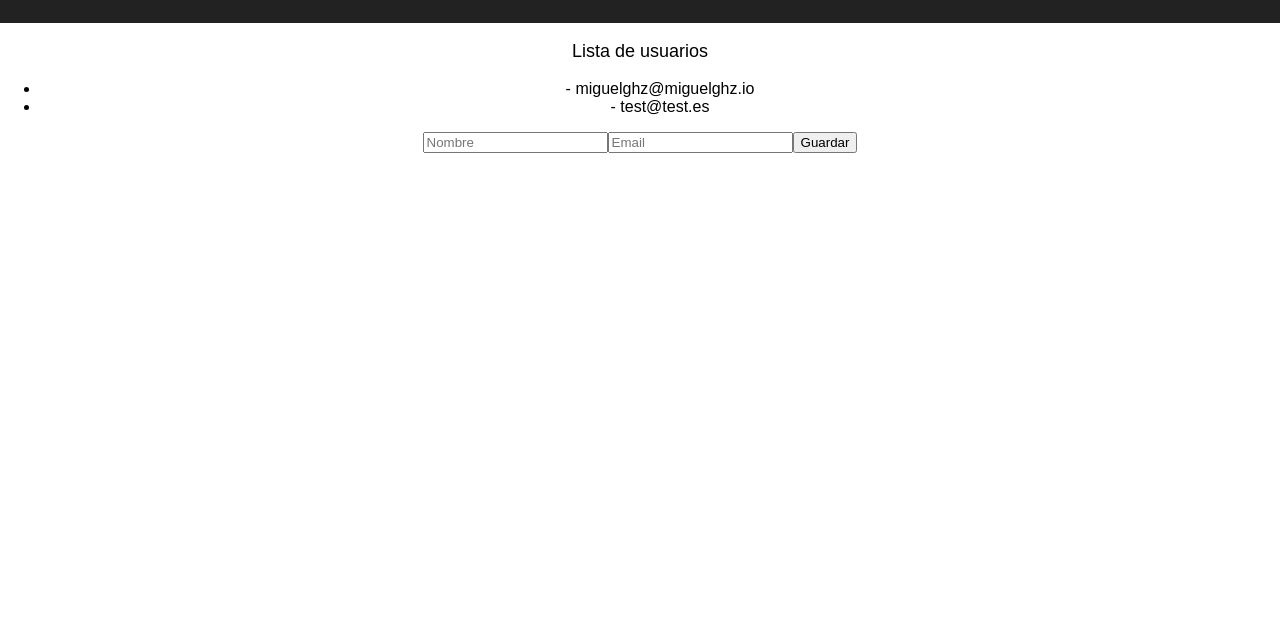
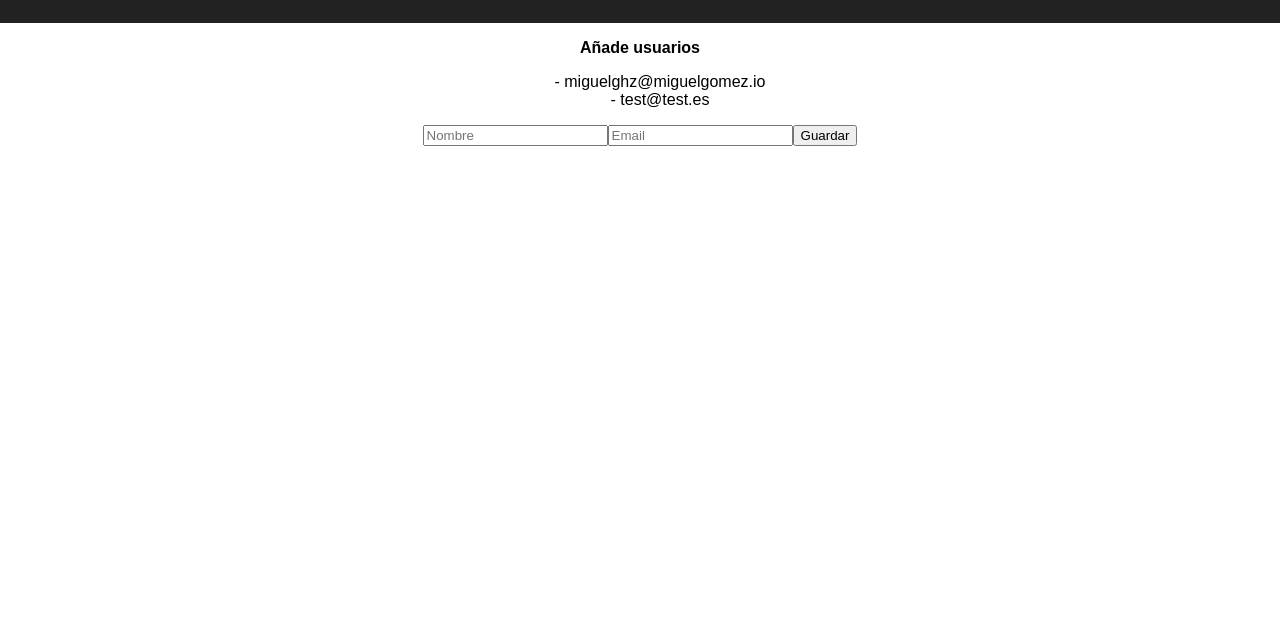
Before and after one commit to miguelghz/Intro-ReactJS, a React app: page / in a window 1280 px wide. Shown: the part 167-800 px from the top of the page. Built offline with nearby package versions, Linux system fonts and the light colour scheme.

Commit message:
Adds UserForm

```diff
--- a/package.json
+++ b/package.json
@@ -1,5 +1,6 @@
 {
-  "name": "mi-app",
+  "name": "Intro-ReactJS",
+  "homepage": "https://miguelgomez.io/demos/intro-reactjs",
   "version": "0.1.0",
   "private": true,
   "devDependencies": {
--- a/src/assets/App.css
+++ b/src/assets/App.css
@@ -1,3 +1,7 @@
+li {
+  list-style: none;
+}
+
 .App {
   text-align: center;
 }
--- a/src/components/App.js
+++ b/src/components/App.js
@@ -1,15 +1,15 @@
 import React, { Component } from 'react';
-import UserList from '../components/UserList'
+import UserList from '../components/UserList';
+import UserForm from '../components/UserForm';
 import logo from '../assets/logo.svg';
 import '../assets/App.css';
-
 
 class App extends Component {
   constructor() {
     super();
     this.state = {
       users: [
-        {id: 1, nombre: "miguel", email: "miguelghz@miguelghz.io"},
+        {id: 1, nombre: "miguel", email: "miguelghz@miguelgomez.io"},
         {id: 2, nombre: "test", email: "test@test.es"}
       ]
     };
@@ -35,10 +35,9 @@ class App extends Component {
           <h2>Bienvenido a React</h2>
         </div>
         <div>
-          <p className="App-intro">
-            Lista de usuarios
-          </p>
-          <UserList users={this.state.users} onAddUser={this.handleOnAddUser.bind(this)} />
+          <p><strong>Añade usuarios</strong></p>
+          <UserList users={this.state.users}  />
+          <UserForm onAddUser={this.handleOnAddUser.bind(this)} />
         </div>
       </div>
     );
--- /dev/null
+++ b/src/components/UserForm.js
@@ -0,0 +1,13 @@
+import React, { Component } from 'react'
+
+export default class UserForm extends Component{
+  render(){
+    return (
+      <form onSubmit={this.props.onAddUser}>
+          <input type="text" placeholder="Nombre" name="name" />
+          <input type="email" placeholder="Email" name="email" />
+          <input type="submit" value="Guardar" />
+      </form>
+    );
+  }
+}
--- a/src/components/UserList.js
+++ b/src/components/UserList.js
@@ -4,24 +4,17 @@ import User from '../components/User'
 class UserList extends Component {
   render () {
     return (
-      <div>
         <ul>
-          {this.props.users.map(empleado => {
+          {this.props.users.map(u => {
             return (
               <User
-                key={empleado.id}
-                nombre={empleado.name}
-                email={empleado.email}
+                key={u.id}
+                name={u.name}
+                email={u.email}
               />
             );
           })}
         </ul>
-        <form onSubmit={this.props.onAddUser}>
-          <input type="text" placeholder="Nombre" name="name" />
-          <input type="email" placeholder="Email" name="email" />
-          <input type="submit" value="Guardar" />
-        </form>
-      </div>
     );
   }
 }
```
Also changed, not shown: README.md, 1 other file.
